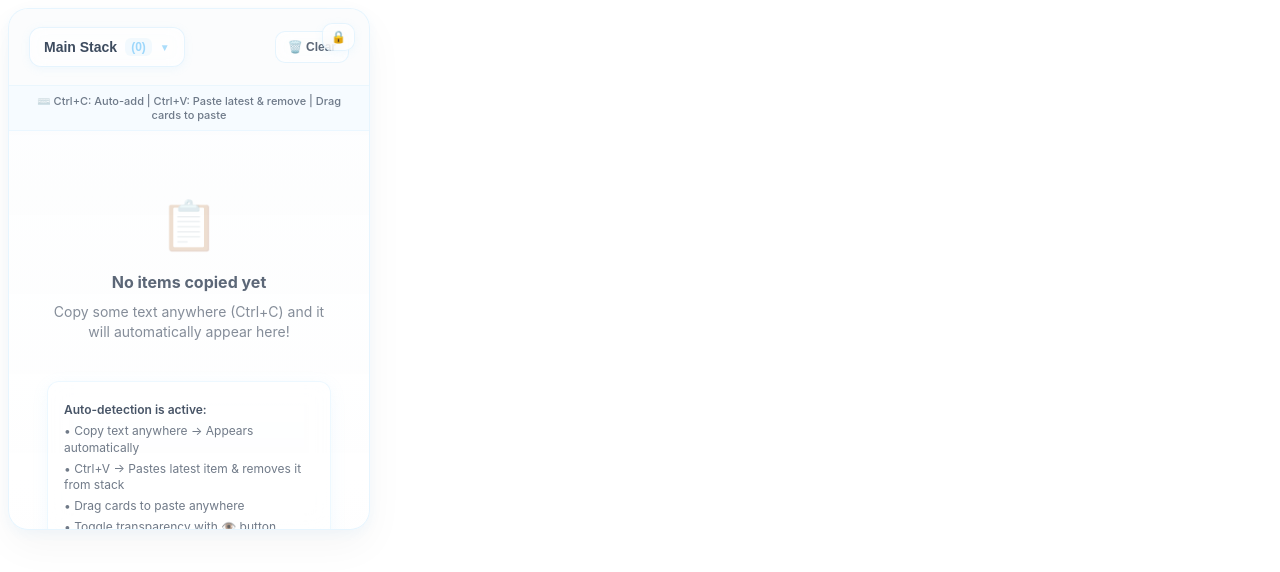
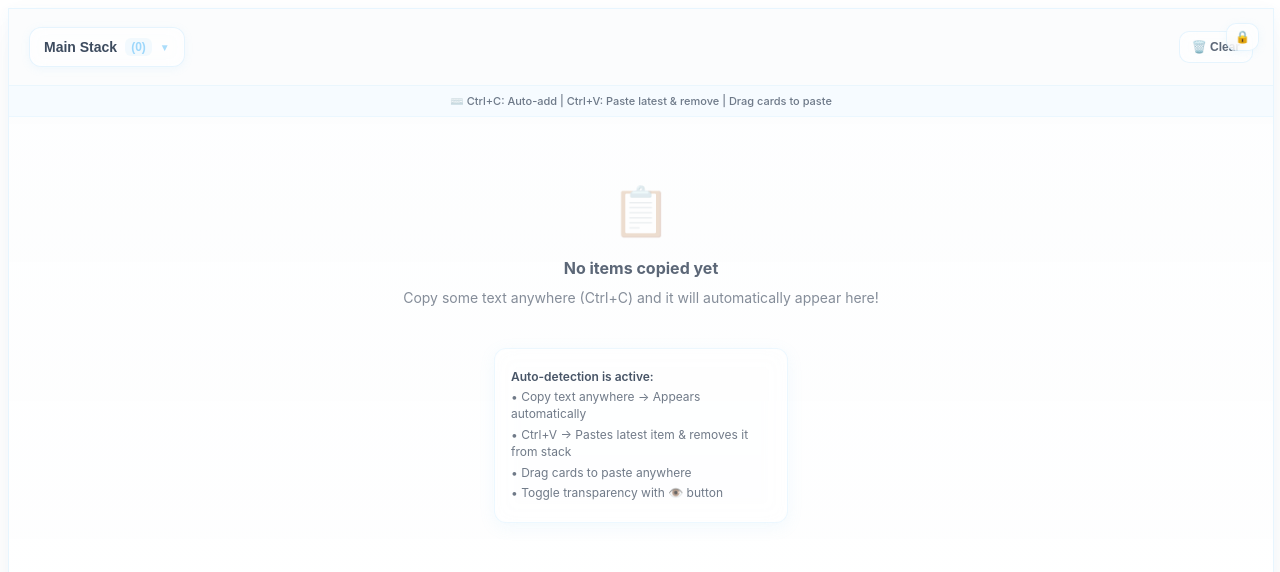
Before and after one commit to NirajanBanjade/Xstack, a React (Vite) app: page / in a window 1280 px wide. Shown: the top 572 px of the page. Built offline with nearby package versions, Linux system fonts and the light colour scheme.

Commit message:
copying on background issue solved.

```diff
--- a/src/App.css
+++ b/src/App.css
@@ -1,6 +1,15 @@
 #root {
-  max-width: 1280px;
-  margin: 0 auto;
-  padding: 2rem;
+  width: 100%;
+  min-height: 100vh;
+  margin: 0;
+  padding: 0;
   text-align: center;
 }
+
+html,
+body {
+  width: 100%;
+  min-width: 0;
+  min-height: 100vh;
+  margin: 0;
+}
--- a/src/Cards/Cards.css
+++ b/src/Cards/Cards.css
@@ -1,4 +1,4 @@
-/* Card Container */
+
 .card {
   background: white;
   border: 1px solid #e5e7eb;
--- a/src/Cards_holder/Cards_holder.css
+++ b/src/Cards_holder/Cards_holder.css
@@ -1,13 +1,14 @@
 
 
 .cards-holder {
-  width: 360px;
-  max-height: 520px;
+  width: 100%;
+  height: 100vh;
+  max-height: none;
   background: rgba(255, 255, 255, 0.9);
   backdrop-filter: blur(20px) saturate(120%);
   -webkit-backdrop-filter: blur(20px) saturate(120%);
   border: 1px solid rgba(135, 206, 250, 0.2);
-  border-radius: 20px;
+  border-radius: 0;
   box-shadow:
     0 16px 40px rgba(0, 0, 0, 0.04),
     0 4px 12px rgba(135, 206, 250, 0.08),
--- a/src/Cards_holder/Cards_holder.tsx
+++ b/src/Cards_holder/Cards_holder.tsx
@@ -17,21 +17,26 @@ const Cards_holder: React.FC = () => {
   const lastItemCountRef = useRef<number>(0);
 
   useEffect(() => {
-    const loadLatestData = () => {
-      console.log("🔄 Popup opened → fetching latest copy stack");
-      loadData(); // fetches from chrome.storage
+    const loadLatestData = async () => {
+      console.log("🔄 Side panel opened → fetching latest copy stack");
+      await copyManager.reloadFromStorage();
+      loadData();
     };
 
     // Initial load
-    loadLatestData();
+    void loadLatestData();
 
     // Keyboard shortcuts
-    setupKeyboardShortcuts();
+    const removeKeyboardShortcuts = setupKeyboardShortcuts();
 
-    // Listen for storage changes (optional if content/background handles it)
-    const handleStorageChange = () => {
+    // Keep the side panel synchronized with copies saved by page/background scripts.
+    const handleStorageChange = (
+      changes: Record<string, chrome.storage.StorageChange>,
+      areaName: string
+    ) => {
+      if (areaName !== 'local' || !changes.copyStacks) return;
       console.log('🟢 Detected chrome.storage change');
-      loadData();
+      void loadLatestData();
     };
 
     if (chrome?.storage) {
@@ -39,10 +44,10 @@ const Cards_holder: React.FC = () => {
     }
 
     // Listen for stack updates from background script
-    const handleMessage = (message: any) => {
+    const handleMessage = (message: { action?: string }) => {
       if (message.action === 'stackUpdated') {
         console.log('🔄 Stack updated, refreshing data');
-        loadData();
+        void loadLatestData();
       }
     };
 
@@ -50,13 +55,14 @@ const Cards_holder: React.FC = () => {
       chrome.runtime.onMessage.addListener(handleMessage);
     }
 
-    // Refresh when popup becomes visible
-    document.addEventListener('visibilitychange', () => {
-      if (!document.hidden) loadLatestData();
-    });
+    const handleVisibilityChange = () => {
+      if (!document.hidden) void loadLatestData();
+    };
+    document.addEventListener('visibilitychange', handleVisibilityChange);
 
     return () => {
-      document.removeEventListener('visibilitychange', loadLatestData);
+      removeKeyboardShortcuts();
+      document.removeEventListener('visibilitychange', handleVisibilityChange);
       if (chrome?.storage) {
         chrome.storage.onChanged.removeListener(handleStorageChange);
       }
@@ -64,6 +70,8 @@ const Cards_holder: React.FC = () => {
         chrome.runtime.onMessage.removeListener(handleMessage);
       }
     };
+    // The keyboard handler is installed once for the lifetime of the side panel.
+    // eslint-disable-next-line react-hooks/exhaustive-deps
   }, []);
 
 
@@ -145,7 +153,7 @@ const Cards_holder: React.FC = () => {
 
       try {
         clipboardText = await navigator.clipboard.readText();
-      } catch (readError) {
+      } catch {
         console.log('Direct clipboard read failed');
         return;
       }
--- a/src/Copy_manager/Copy_manager.tsx
+++ b/src/Copy_manager/Copy_manager.tsx
@@ -7,8 +7,8 @@ export class CopyManager {
   private currentStackId: string = 'default';
 
   constructor() {
-    this.loadFromStorage();
     this.initializeDefaultStack();
+    void this.reloadFromStorage();
   }
 
   // Initialize default stack
@@ -226,6 +226,11 @@ export class CopyManager {
   }
 
   // Storage methods
+  async reloadFromStorage() {
+    await this.loadFromStorage();
+    this.initializeDefaultStack();
+  }
+
   private async saveToStorage() {
     const data = {
       stacks: Array.from(this.stacks.entries()),
--- a/src/index.css
+++ b/src/index.css
@@ -5,7 +5,7 @@
 
   color-scheme: light dark;
   color: rgba(255, 255, 255, 0.87);
-  background-color: #242424;
+  background-color: transparent;
 
   font-synthesis: none;
   text-rendering: optimizeLegibility;
```
Also changed, not shown: public/background.js (+20 -1 lines), public/content.js (+13 -10 lines), public/manifest.json.
